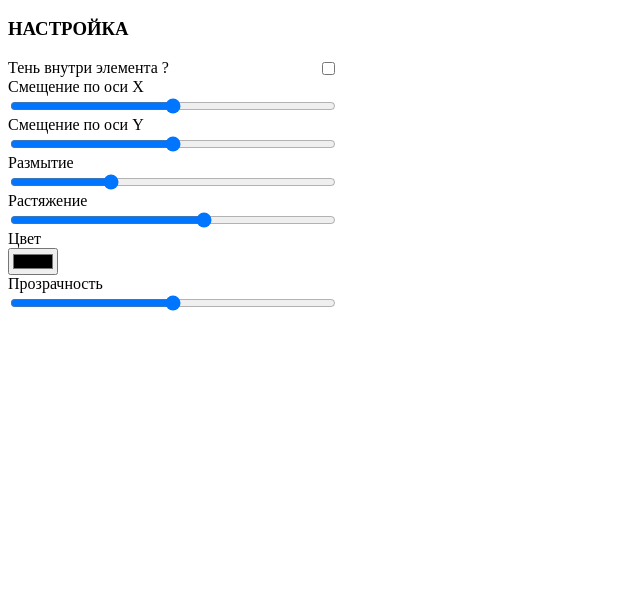
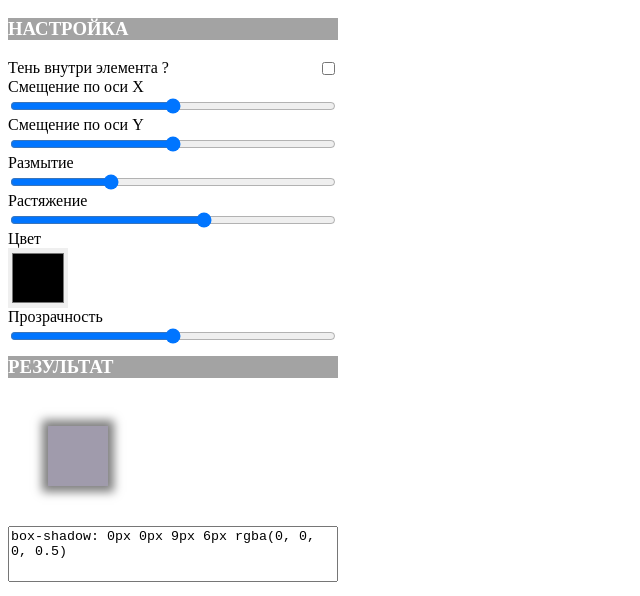
Before and after one commit to Am1d1v/BoxShadowGenerator, a plain HTML site: page index.html in a window 1280 px wide. Shown: the whole page, without its empty margins (0-640 px from the left). Drawn offline with Linux system fonts and the light colour scheme.

Commit message:
Add files via upload

```diff
--- a/index.html
+++ b/index.html
@@ -10,6 +10,7 @@
 <body>
 
     <form>
+
         <h3>Настройка</h3>
 
         <div class="form-group">
@@ -35,6 +36,10 @@
         <label for="opacity">Прозрачность</label>
         <input type="range" id="opacity" min="0" max="1" step="0.1" value="0.5">
 
+        <h3>Результат</h3>
+        <div id="result"></div>
+        <textarea id="cssCode" readonly></textarea>
+
     </form>
 
     <script src="script.js"></script>
--- a/script.js
+++ b/script.js
@@ -0,0 +1,35 @@
+
+
+function generateCss(){
+
+    let inset = document.querySelector('#inset').checked;
+    inset = inset ? 'inset' : '';
+
+    let offsetX = document.querySelector('#offsetX').value;
+    let offsetY = document.querySelector('#offsetY').value;
+    let blur = document.querySelector('#blur').value;
+    let stretch = document.querySelector('#stretch').value;
+
+    let color = document.querySelector('#color').value;
+    // Hexadecimal to Decimal Convertation
+    let red = parseInt(color.slice(1,3), 16);
+    let green = parseInt(color.slice(3,5), 16);
+    let blue = parseInt(color.slice(5,7), 16);
+
+    let opacity = document.querySelector('#opacity').value;
+    let result = document.querySelector('#result');
+    let textarea = document.querySelector('#cssCode');
+
+    let str = `${inset} ${offsetX}px ${offsetY}px ${blur}px ${stretch}px rgba(${red}, ${green}, ${blue}, ${opacity})`;
+
+    textarea.value = 'box-shadow:' + str;
+    result.style.boxShadow = str;
+}
+generateCss();
+
+// for(let item of document.querySelectorAll('input')){
+//     item.addEventListener('input', generateCss)}
+
+document.querySelectorAll('input').forEach((item) =>{
+    item.addEventListener('input', generateCss);
+})
--- a/style.sass
+++ b/style.sass
@@ -3,6 +3,8 @@
 
 h2, h3
     text-transform: uppercase
+    color: #fff
+    background-color: #a3a3a3
 
 h3
     margin-top: 10px
@@ -12,8 +14,25 @@ form
     display: flex
     flex-direction: column
 
-
 .form
     &-group
         display: flex
         justify-content: space-between
+
+#color
+    width: 60px
+    height: 60px
+    border: none
+
+#result
+    width: 60px
+    height: 60px
+    background-color: #a09bac
+    margin-top: 30px
+    margin-bottom: 10px
+    margin-left: 40px
+
+textarea
+    resize: none
+    height: 50px
+    margin-top: 30px
```
Also changed, not shown: style.css, 1 other file.
